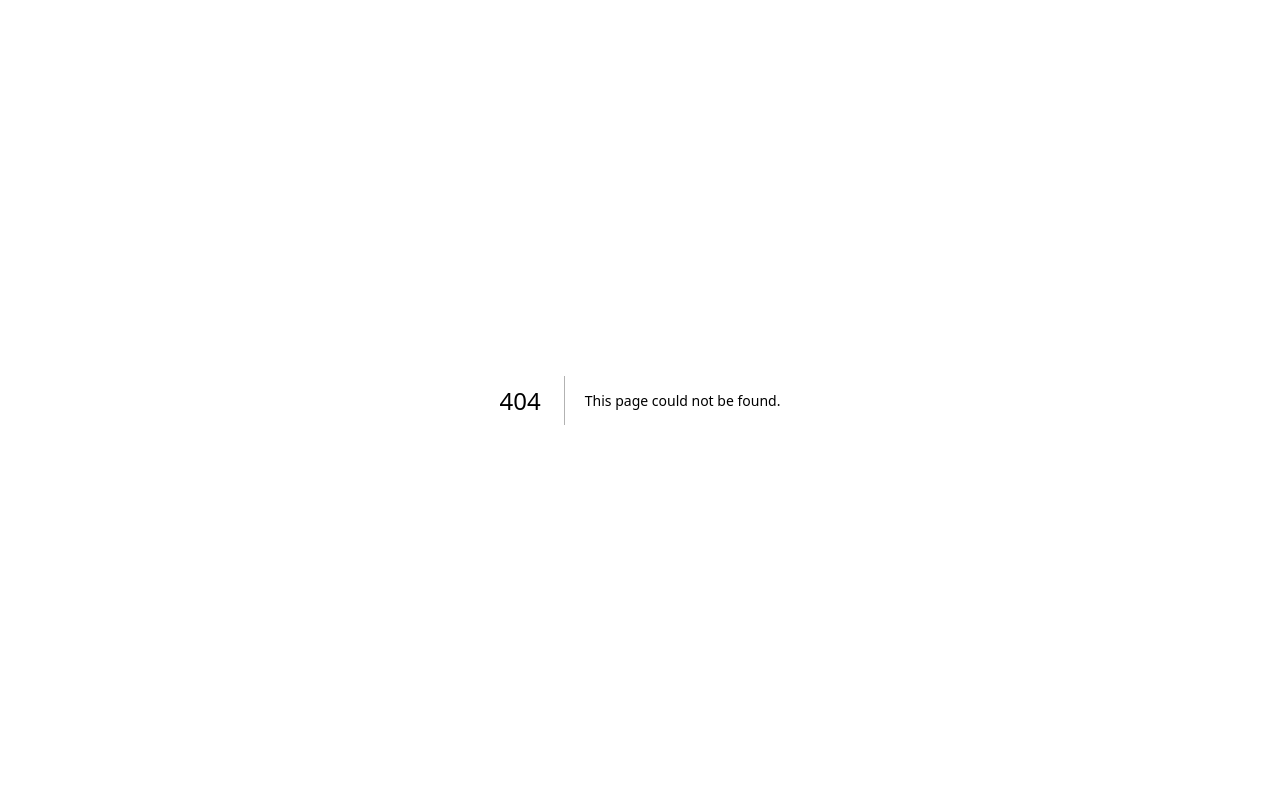
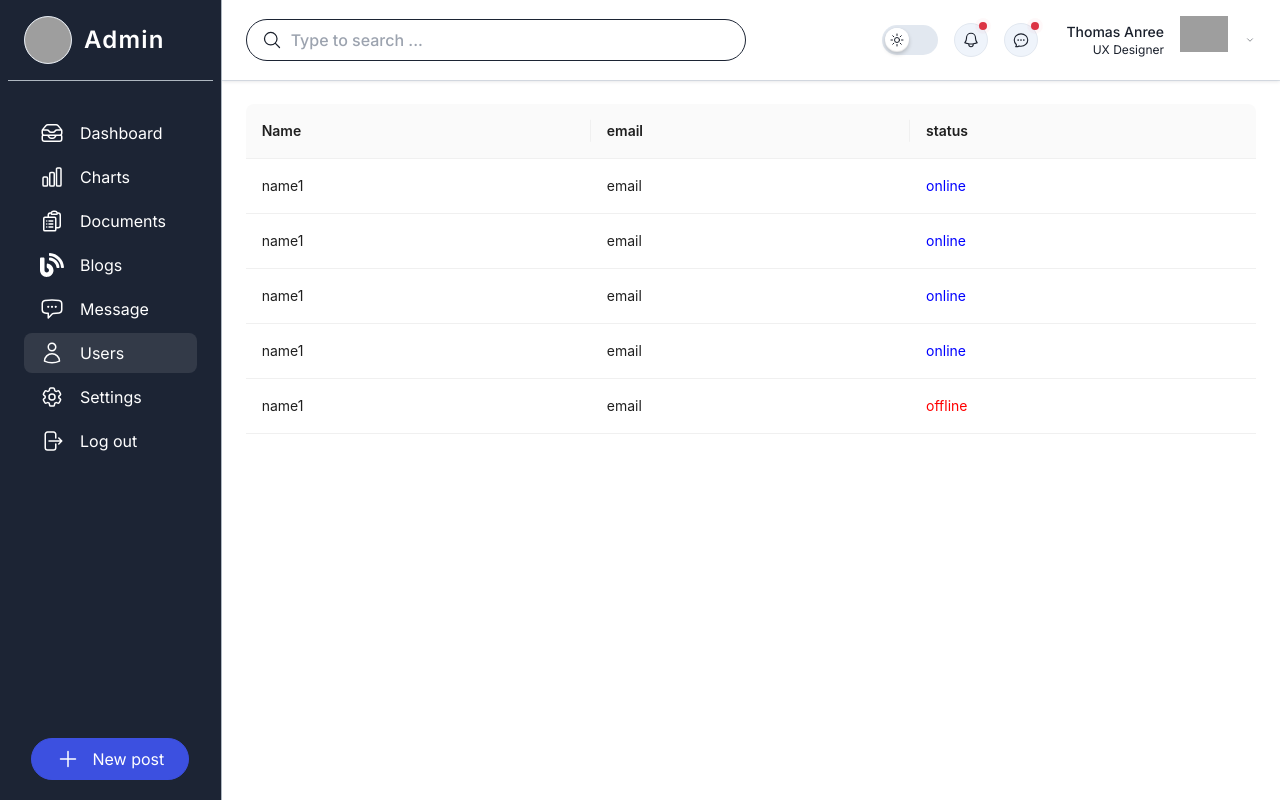
Before and after one commit to SonLeo/Japan-Travel, a Next.js app: page /admin/users in a window 1280 px wide. Before the commit this address had no page. Built offline with nearby package versions, Linux system fonts and the light colour scheme; grey boxes are pictures that could not be loaded.

Commit message:
add users admin page

```diff
--- a/src/app/admin/blogs/page.tsx
+++ b/src/app/admin/blogs/page.tsx
@@ -1,6 +1,5 @@
 import Breadcrumb from "~/components/admin-components/Breadcrumb";
 import FilterSection from "~/components/admin-components/blogs/FilterSection";
-import Filter from "~/components/common/Filter";
 import Selector from "~/components/common/Select";
 
 export default function BlogsPage() {
--- /dev/null
+++ b/src/app/admin/users/page.tsx
@@ -0,0 +1,10 @@
+import UserList from "~/components/admin-components/user/UserList";
+
+const UserManger = () => {
+  return (
+    <>
+      <UserList />
+    </>
+  );
+};
+export default UserManger;
--- /dev/null
+++ b/src/components/admin-components/user/UserList.tsx
@@ -0,0 +1,51 @@
+"use client";
+import { Checkbox, Radio, Table, TableColumnsType } from "antd";
+import exp from "constants";
+import { useState } from "react";
+
+const UserList = () => {
+  interface User {
+    name: string;
+    email: string;
+    status: string;
+  }
+  const renderCorlor = (status: string) => {
+    let color = "";
+    if (status === "online") {
+      color = "blue";
+    } else {
+      color = "red";
+    }
+    return <span style={{ color }}>{status}</span>;
+  };
+
+  const columns: TableColumnsType<User> = [
+    {
+      title: "Name",
+      dataIndex: "name",
+    },
+    {
+      title: "email",
+      dataIndex: "email",
+    },
+    {
+      title: "status",
+      dataIndex: "status",
+      render: (text: string) => renderCorlor(text),
+    },
+  ];
+  const data: User[] = [
+    { name: "name1", email: "email", status: "online" },
+    { name: "name1", email: "email", status: "online" },
+    { name: "name1", email: "email", status: "online" },
+    { name: "name1", email: "email", status: "online" },
+    { name: "name1", email: "email", status: "offline" },
+  ];
+
+  return (
+    <>
+      <Table columns={columns} dataSource={data} pagination={false} />
+    </>
+  );
+};
+export default UserList;
```
Also changed, not shown: src/app/admin/page.tsx (+6 -6 lines).
